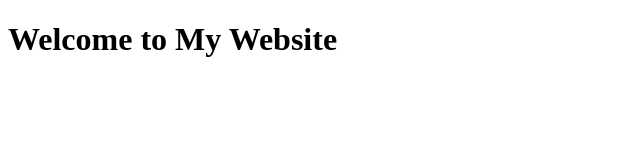
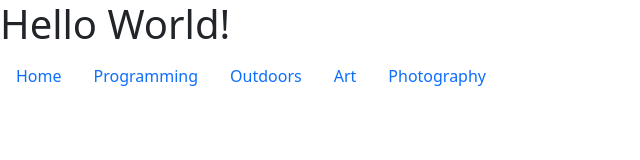
Before and after one commit to mrlsdvd/mrlsdvd.github.io, a plain HTML site: page index.html in a window 1280 px wide. Shown: the whole page, without its empty margins (0-640 px from the left). Drawn offline with nearby package versions, Linux system fonts and the light colour scheme.

Commit message:
Update index with navigation

```diff
--- a/index.html
+++ b/index.html
@@ -4,14 +4,23 @@
     <meta charset="UTF-8">
     <meta name="viewport" content="width=device-width, initial-scale=1.0">
     <meta http-equiv="X-UA-Compatible" content="ie=edge">
-    <title>My Website</title>
+    <title>MRLSDVD</title>
   </head>
   <body>
     <main>
-      <div id="text"></div>
-      <h1>Welcome to My Website</h1>
+      <h1>Hello World!</h1>
+      <nav class="nav">
+        <a class="nav-link active" href="index.html">Home</a>
+        <a class="nav-link" href="programming.html">Programming</a>
+        <a class="nav-link" href="outdoors.html">Outdoors</a>
+        <a class="nav-link" href="art.html">Art</a>
+        <a class="nav-link" href="photography.html">Photography</a>
+      </nav>
     </main>
   </body>
     <script src="https://code.jquery.com/jquery-3.2.1.min.js"></script>
-    <script src="/demo.js"></script>
+    <link rel="stylesheet" href="https://cdn.jsdelivr.net/npm/bootstrap@5.2.2/dist/css/bootstrap.min.css" integrity="sha384-Zenh87qX5JnK2Jl0vWa8Ck2rdkQ2Bzep5IDxbcnCeuOxjzrPF/et3URy9Bv1WTRi" crossorigin="anonymous">
+    <script src="https://cdn.jsdelivr.net/npm/bootstrap@5.2.2/dist/js/bootstrap.min.js" integrity="sha384-IDwe1+LCz02ROU9k972gdyvl+AESN10+x7tBKgc9I5HFtuNz0wWnPclzo6p9vxnk" crossorigin="anonymous"></script>
+    <script src="https://cdn.jsdelivr.net/npm/bootstrap@5.2.2/dist/js/bootstrap.bundle.min.js" integrity="sha384-OERcA2EqjJCMA+/3y+gxIOqMEjwtxJY7qPCqsdltbNJuaOe923+mo//f6V8Qbsw3" crossorigin="anonymous"></script>
+    <script src="/main.js"></script>
 </html>
```
